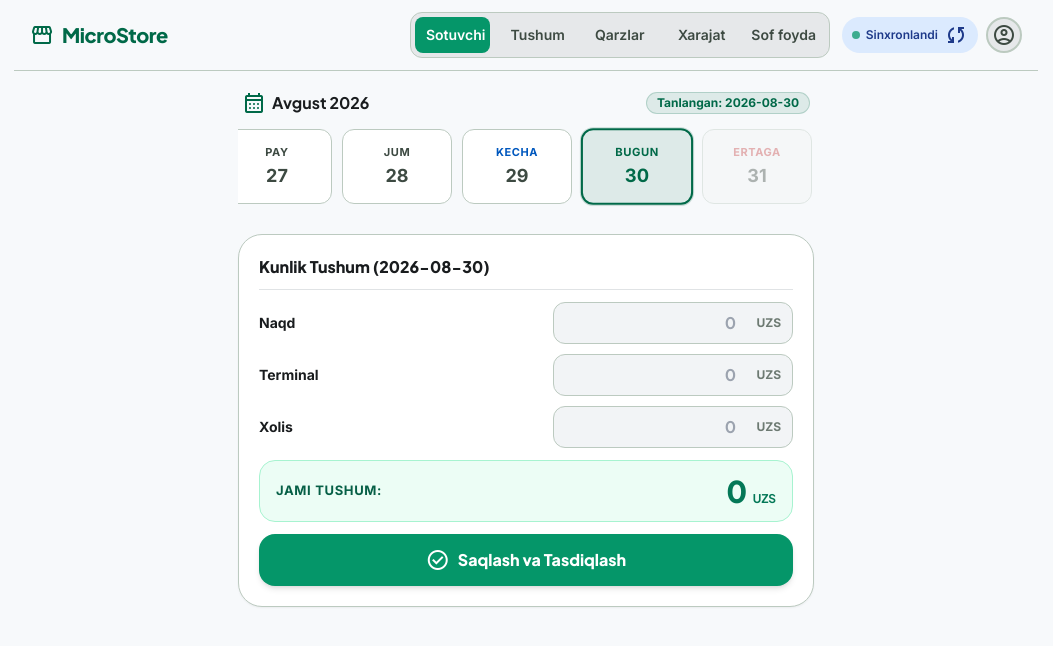
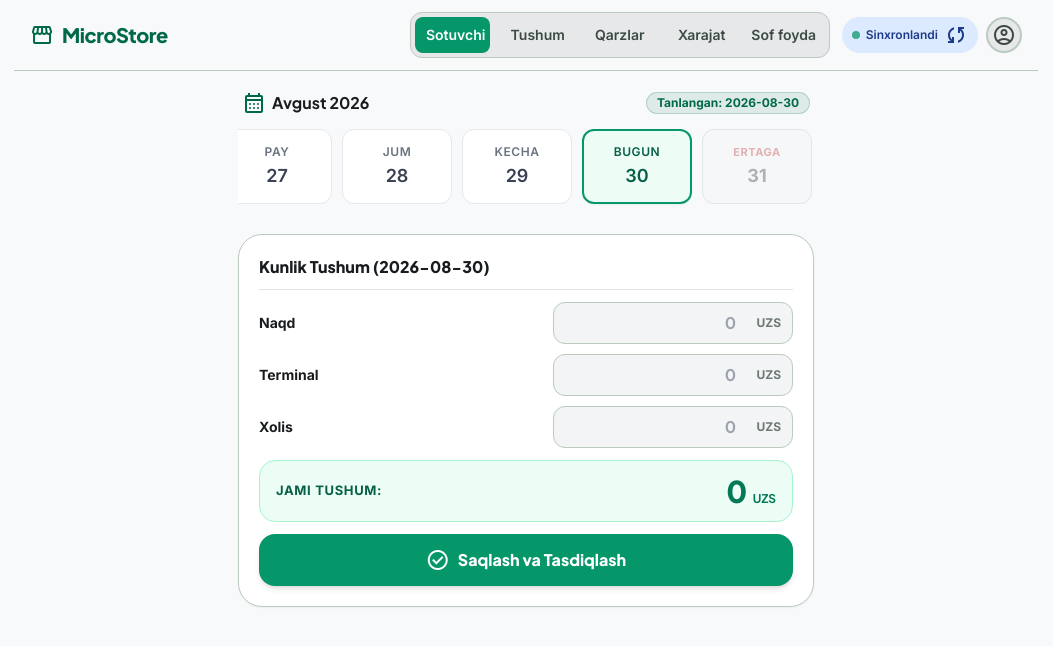
Before and after one commit to mahkamjonov/microstore, a React (Vite) app in the folder apps/web/: page / in a window 1280 px wide. Shown: the top 646 px of the page, without its empty margins (114-1167 px from the left). Built offline with nearby package versions, Linux system fonts and the light colour scheme.

Commit message:
style: unify DateSelector typography and color styling with clean gray palette and emerald active highlight

```diff
--- a/apps/web/src/components/DateSelector.tsx
+++ b/apps/web/src/components/DateSelector.tsx
@@ -112,24 +112,26 @@ export const DateSelector: React.FC = () => {
               ref={isSelected ? (el) => (activeCardRef.current = el) : null}
               type="button"
               onClick={() => setSelectedDate(yearMonthDay)}
-              className={`flex-shrink-0 w-[110px] min-w-[110px] h-[75px] rounded-xl border flex flex-col items-center justify-center transition-all active:scale-95 shadow-xs ${
+              className={`flex-shrink-0 w-[110px] min-w-[110px] h-[75px] flex flex-col items-center justify-center p-3 rounded-xl border transition-all active:scale-95 shadow-xs ${
                 isSelected
-                  ? 'border-2 border-primary bg-primary/10 text-primary font-bold shadow-sm ring-1 ring-primary/20 scale-[1.02]'
-                  : 'border-outline-variant bg-surface-container-lowest text-on-surface-variant hover:border-primary/50'
+                  ? 'bg-emerald-50/80 border-2 border-emerald-600 text-emerald-800 shadow-sm'
+                  : 'border-gray-200 bg-white hover:border-gray-300'
               }`}
             >
               <span
-                className={`text-[11px] uppercase font-bold tracking-wider ${
-                  isToday
-                    ? 'text-primary font-extrabold'
-                    : isYesterday
-                    ? 'text-secondary font-bold'
-                    : 'text-on-surface-variant'
+                className={`text-xs font-semibold uppercase tracking-wider ${
+                  isSelected ? 'text-emerald-800 font-bold' : 'text-gray-500'
                 }`}
               >
                 {label}
               </span>
-              <span className="text-[18px] font-bold mt-0.5">{dayNum}</span>
+              <span
+                className={`text-lg font-semibold mt-0.5 ${
+                  isSelected ? 'text-emerald-800 font-bold' : 'text-gray-700'
+                }`}
+              >
+                {dayNum}
+              </span>
             </button>
           );
         })}
```
